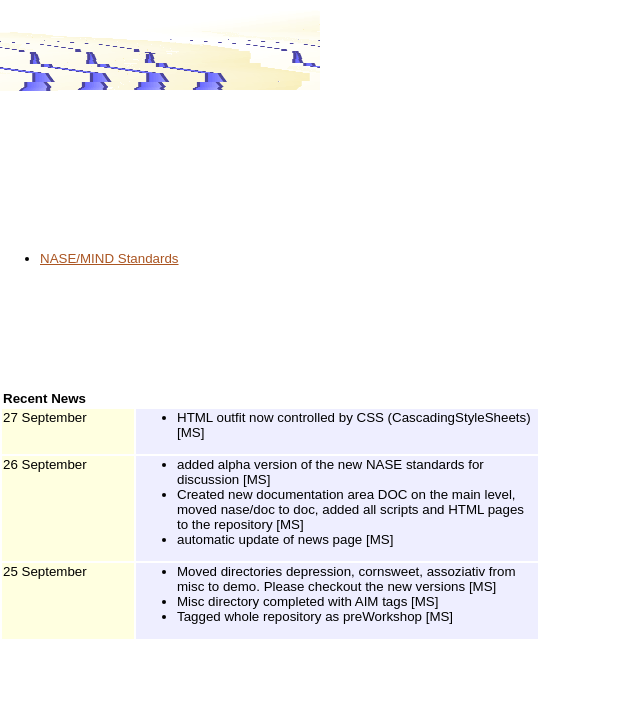
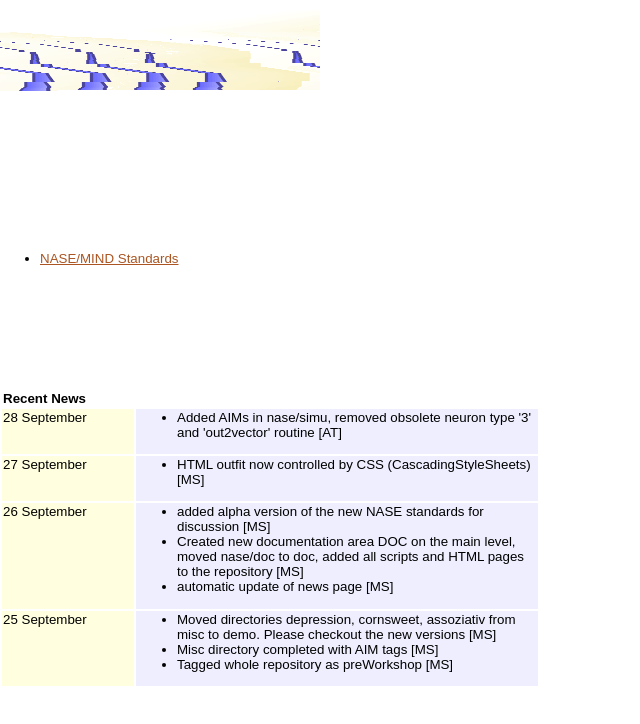
Before and after one commit to BackupTheBerlios/nase-svn, a plain HTML site: page doc/trunk/www-doc/mainpage.html in a window 1280 px wide. Shown: the whole page, without its empty margins (0-640 px from the left). Drawn offline with Linux system fonts and the light colour scheme; files that its build step writes are made by us from their sources; files whose address does not match are found by name.

Commit message:
News from Bremen.

```diff
--- a/doc/trunk/www-doc/mainpage.html
+++ b/doc/trunk/www-doc/mainpage.html
@@ -20,6 +20,12 @@
 <BR>
 <BR>
 <TABLE COLS=2><TR><TH ALIGN=LEFT WIDTH=130>Recent News</TH><TH WIDTH=400></TH>
+
+<TR><TD CLASS="xmpcode" VALIGN=TOP>28 September</TD><TD CLASS="xplcode">
+<UL>
+<LI> Added AIMs in nase/simu, removed obsolete neuron type '3' and 'out2vector' routine [AT]</LI>
+</UL>
+</TD></TR>
 
 <TR><TD CLASS="xmpcode" VALIGN=TOP>27 September</TD><TD CLASS="xplcode">
 <UL>
```
